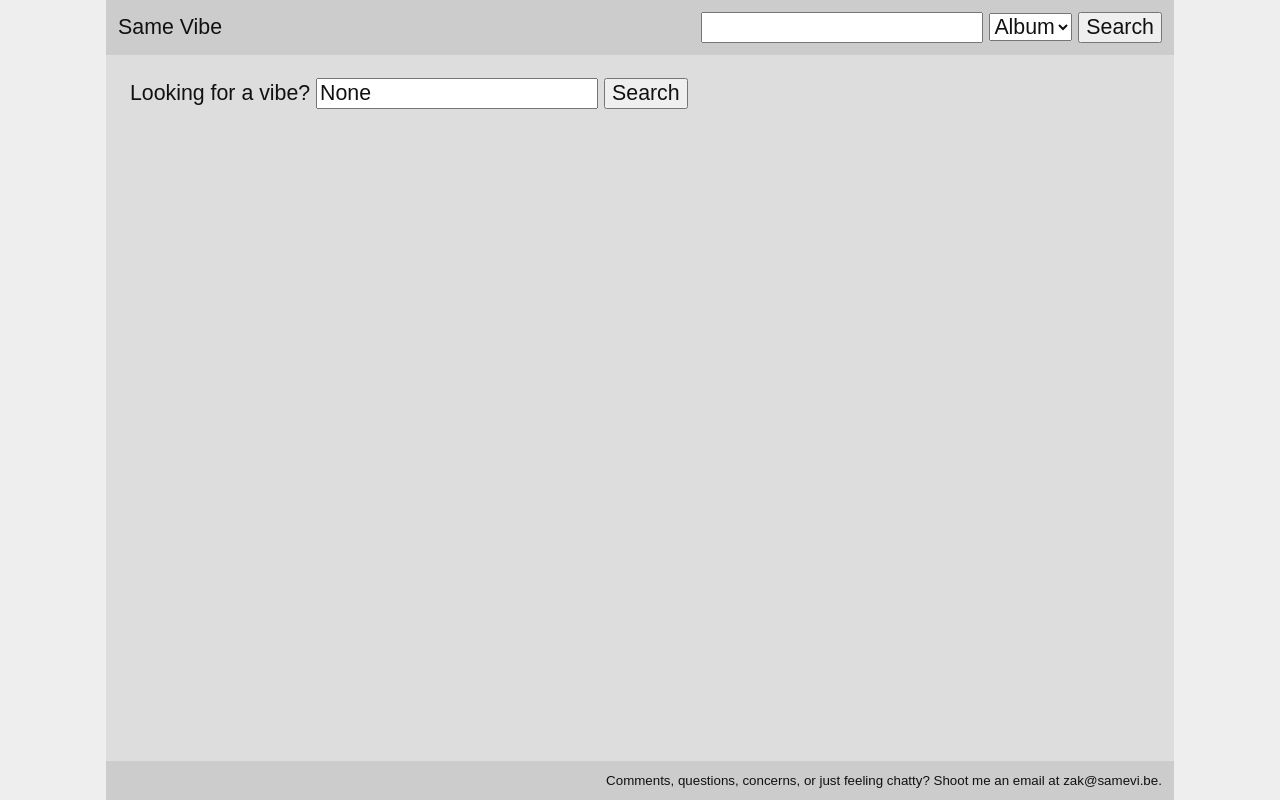
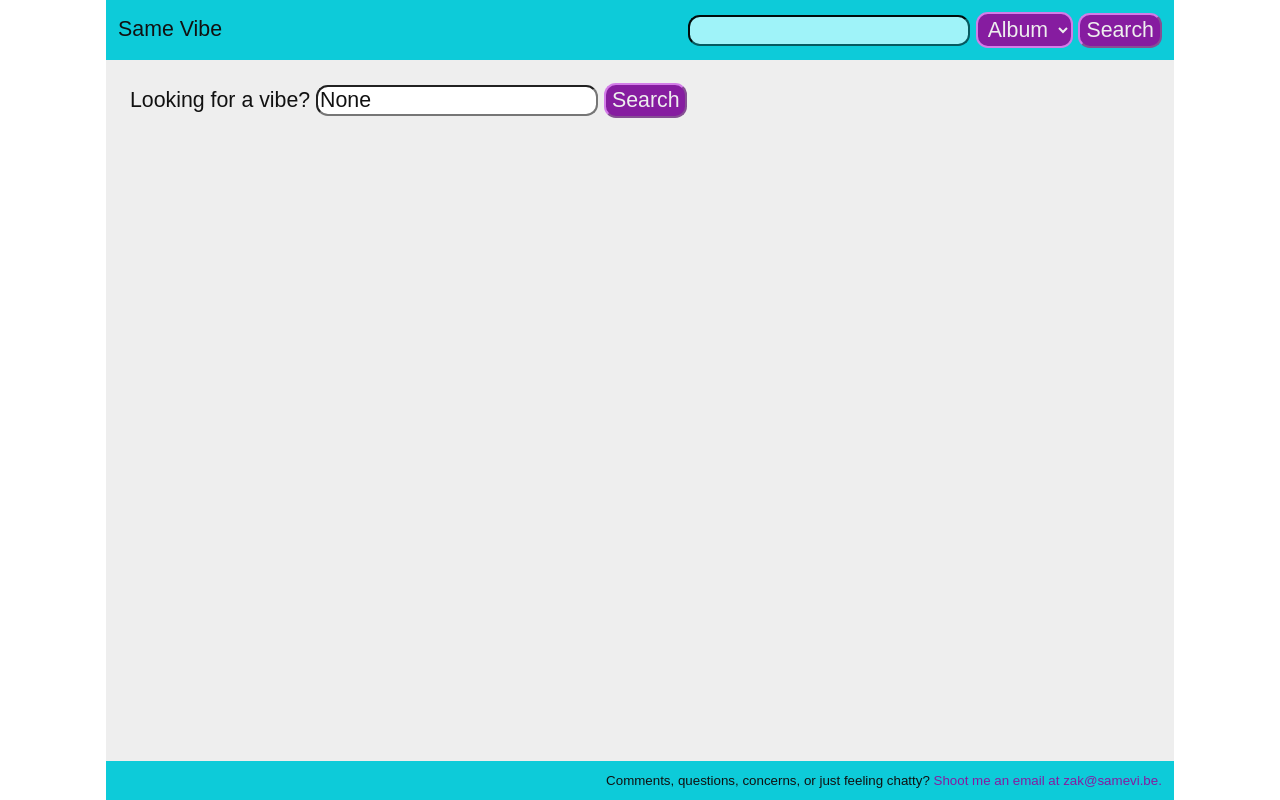
Before and after one commit to Stumpbeard/samevibe, a Flask app: page /vibes in a window 1280 px wide. Run offline with Flask 2, Linux system fonts and the light colour scheme; data that the repository does not hold is empty.

Commit message:
Add color to website

```diff
--- a/static/style.css
+++ b/static/style.css
@@ -1,14 +1,19 @@
 :root {
-    --color-0: #eee;
-    --color-1: #ddd;
-    --color-2: #ccc;
-    --color-3: #111;
+    --color-white: #eee;
+    --color-whiter: #fff;
+    --color-1-light: hsl(184, 89%, 80%);
+    --color-1: hsl(184, 89%, 45%);
+    --color-1-dark: hsl(184, 89%, 20%);
+    --color-2-light: hsl(288, 70%, 70%);
+    --color-2: hsl(288, 70%, 37%);
+    --color-2-dark: hsl(288, 70%, 20%);
+    --color-black: #111;
 }
 
 * {
     margin: 0;
     box-sizing: border-box;
-    color: var(--color-3);
+    color: var(--color-black);
     font: 16pt sans-serif;
 }
 
@@ -21,7 +26,7 @@ html, body {
 body {
     display: flex;
     justify-content: center;
-    background: var(--color-0);
+    background: var(--color-whiter);
 }
 
 nav {
@@ -29,13 +34,21 @@ nav {
     justify-content: space-between;
     flex-wrap: wrap;
     align-items: center;
-    background: var(--color-2);
+    background: var(--color-1);
     padding: 1ch;
 }
 
+h1 {
+    color: var(--color-black)
+}
+
 footer {
-    background: var(--color-2);
+    background: var(--color-1);
     padding: 1ch;
+}
+
+footer > * {
+    color: var(--color-black)
 }
 
 section {
@@ -51,13 +64,14 @@ ul {
 .content {
     max-width: 90ch;
     width: 100%;
-    background: var(--color-1);
+    background: var(--color-white);
     display: flex;
     flex-direction: column;
 }
 
 a {
     text-decoration-line: none;
+    color: var(--color-2)
 }
 
 p {
@@ -68,6 +82,27 @@ h3 {
     margin-top: 1ch;
     font-weight: lighter;
 }
+
+button, select {
+    background: var(--color-2);
+    color: var(--color-white);
+    border-width: 0.2ch;
+    border-radius: 1ch;
+    border-color: var(--color-2-light);
+    padding: 0.25ch;
+    padding-left: 0.5ch;
+    padding-right: 0.5ch;
+}
+
+nav > form > input {
+    background: var(--color-1-light);
+    border-color: var(--color-1-dark);
+}
+
+input {
+    border-radius: 1ch;
+}
+
 .search-image {
     min-height: 10ch;
     min-width: 10ch;
@@ -89,7 +124,7 @@ h3 {
 }
 
 .search-results > li:nth-child(even) {
-    background: var(--color-0);
+    background: var(--color-whiter);
 }
 
 .search-text {
@@ -198,7 +233,7 @@ footer {
 .tracklist {
     height: 6ch;
     overflow-y: auto;
-    border: 1px solid var(--color-2);
+    border: 1px solid var(--color-black);
     padding-left: 0;
 }
 
@@ -242,7 +277,8 @@ footer {
     top: 50%;
     left: 50%;
     transform: translateX(-50%) translateY(-50%);
-    background: #eee;
+    background: var(--color-2);
+    color: var(--color-white);
     padding: 0.5ch;
 }
 
@@ -252,3 +288,7 @@ footer {
     margin-top: 3ch;
     overflow-x: scroll;
 }
+
+.nowrap {
+    flex-flow: nowrap;
+}
--- a/templates/generics.html
+++ b/templates/generics.html
@@ -38,7 +38,7 @@
             <h2 class="big-text">{{ data.title }}</h2>
         </a>
         <hr>
-        <div class="columns">
+        <div class="columns nowrap">
             <div class="rows right-margin row-names">
                 <span>Director</span>
                 <span>Writer</span>
@@ -81,7 +81,7 @@
             <h2 class="big-text">{{ data.title }}</h2>
         </a>
         <hr>
-        <div class="columns">
+        <div class="columns nowrap">
             <div class="rows right-margin row-names">
                 <span>Artist</span>
                 <span>Release</span>
@@ -130,7 +130,7 @@
             <h2 class="big-text">{{ data.title }}</h2>
         </a>
         <hr>
-        <div class="columns">
+        <div class="columns nowrap">
             <div class="rows right-margin row-names">
                 <span>Developer</span>
                 <span>Release</span>
@@ -169,7 +169,7 @@
             <h2 class="big-text">{{ data.title }}</h2>
         </a>
         <hr>
-        <div class="columns">
+        <div class="columns nowrap">
             <div class="rows right-margin row-names">
                 <span>Author</span>
                 <span>Publisher</span>
```
